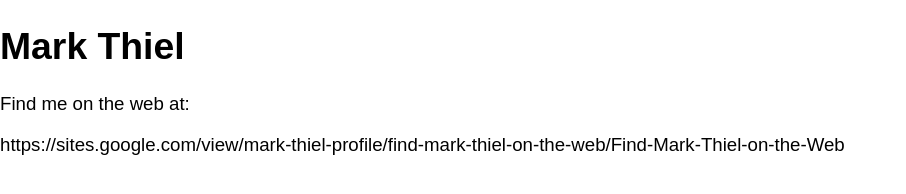
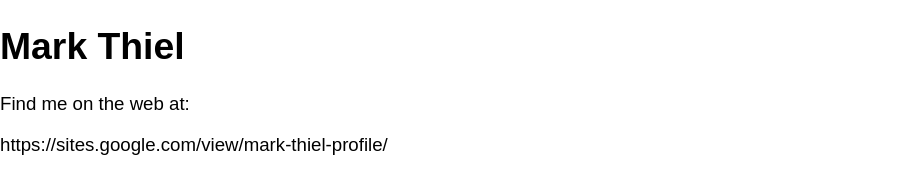
Before and after one commit to Mark-Thiel/Communications, a plain HTML site: page index.html in a window 1280 px wide. Shown: the whole page, without its empty margins (0-906 px from the left). Drawn offline with Linux system fonts and the light colour scheme.

Commit message:
Update index.html
Signed-off-by: Communications <daedalusjones1@gmail.com>

```diff
--- a/index.html
+++ b/index.html
@@ -9,7 +9,7 @@
 <p>Find me on the web at:</p>
 
 
-<p>https://sites.google.com/view/mark-thiel-profile/find-mark-thiel-on-the-web/Find-Mark-Thiel-on-the-Web</p>
+<p>https://sites.google.com/view/mark-thiel-profile/
 
 
 
```
